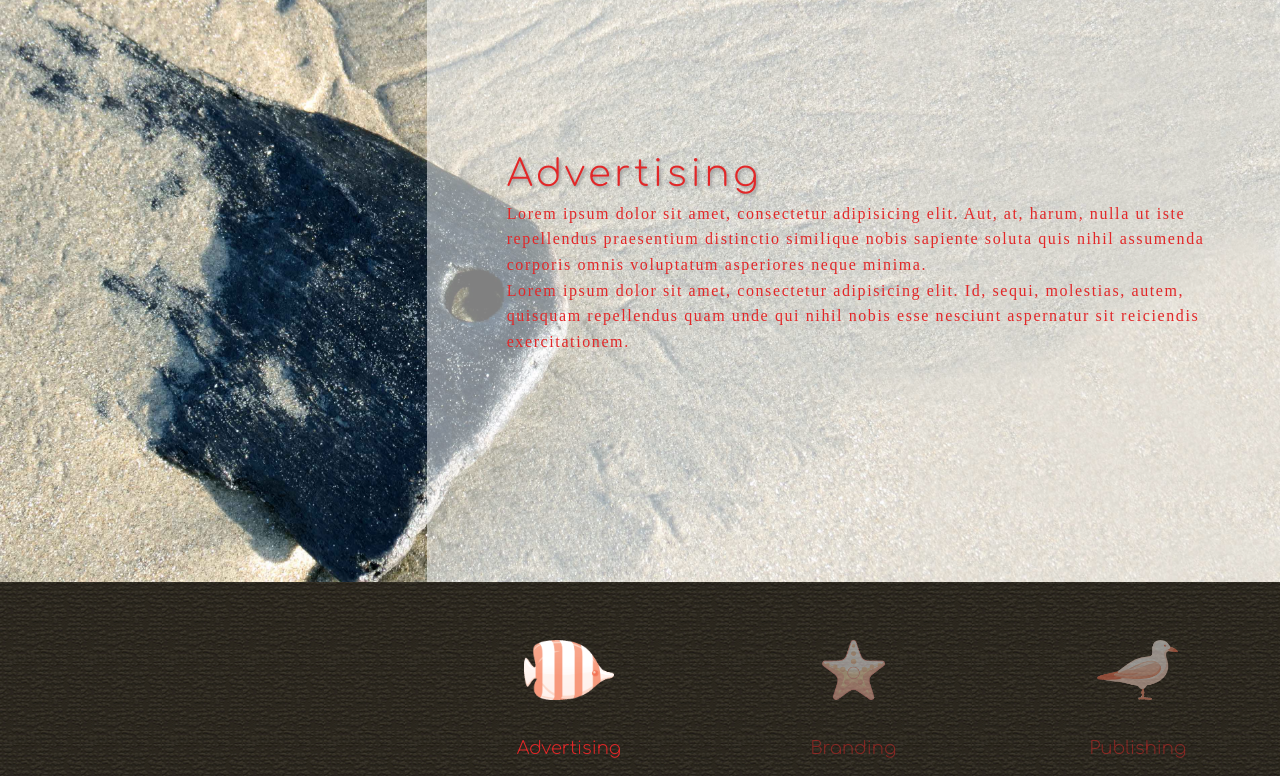
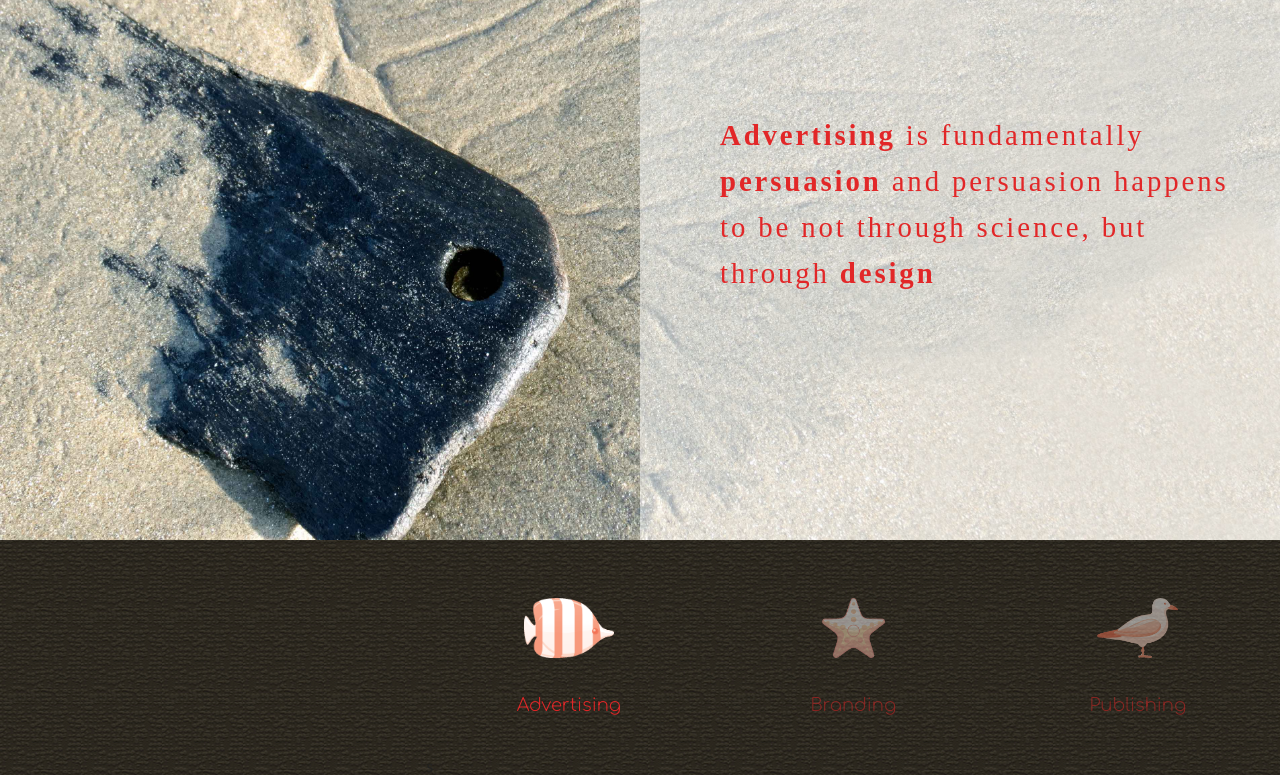
Before and after one commit to Zurc/machi, a PHP site: page /advertising.php in a window 1280 px wide. Shown: the part 75-851 px from the top of the page. Run offline with PHP 8.4, Linux system fonts and the light colour scheme; some web fonts are replaced.

Commit message:
cambio text adv

```diff
--- a/advertising.php
+++ b/advertising.php
@@ -7,10 +7,8 @@ include ("header.php");
 <section>
 	<div class="portfolio_top advertising_top">
 		<article class="row">
-			<div class="small-12 large-8 columns right transparent_box bmargin-top">
-				<h2>Advertising</h2>
-				<p>Lorem ipsum dolor sit amet, consectetur adipisicing elit. Aut, at, harum, nulla ut iste repellendus praesentium distinctio similique nobis sapiente soluta quis nihil assumenda corporis omnis voluptatum asperiores neque minima.
-				<br>Lorem ipsum dolor sit amet, consectetur adipisicing elit. Id, sequi, molestias, autem, quisquam repellendus quam unde qui nihil nobis esse nesciunt aspernatur sit reiciendis exercitationem.</p>
+			<div class="small-12 large-6 columns right transparent_box bmargin-top">
+				<p class="banner"><span class="bold">Advertising</span> is fundamentally <span class="bold">persuasion</span> and persuasion happens to be not through science, but through <span class="bold">design</span></p>
 			</div>
 		</article>
 	</div>
```
